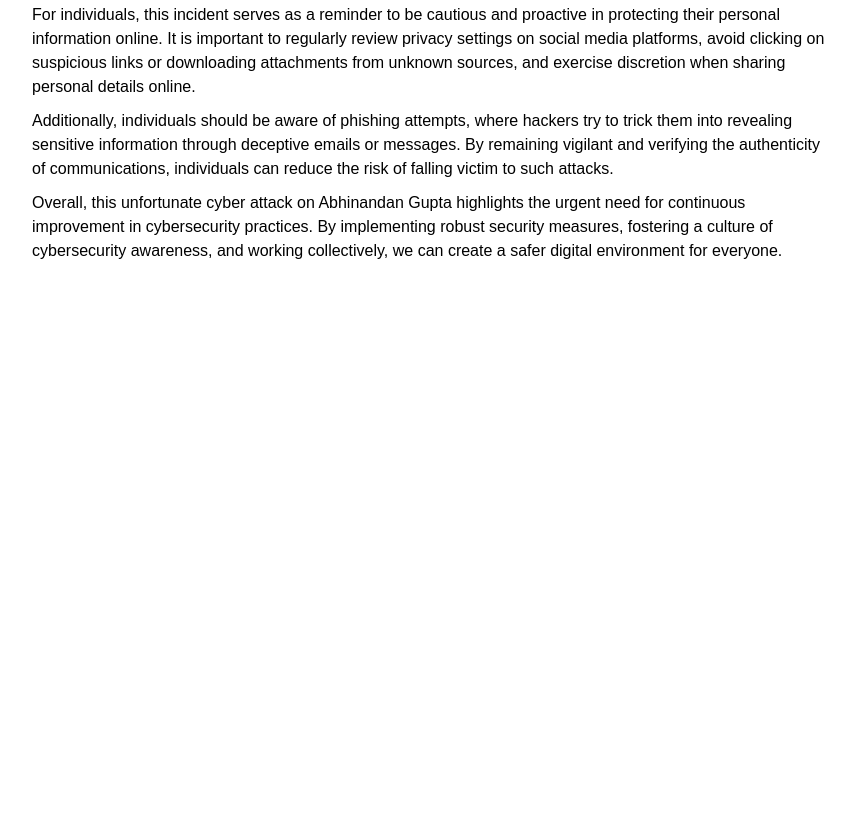
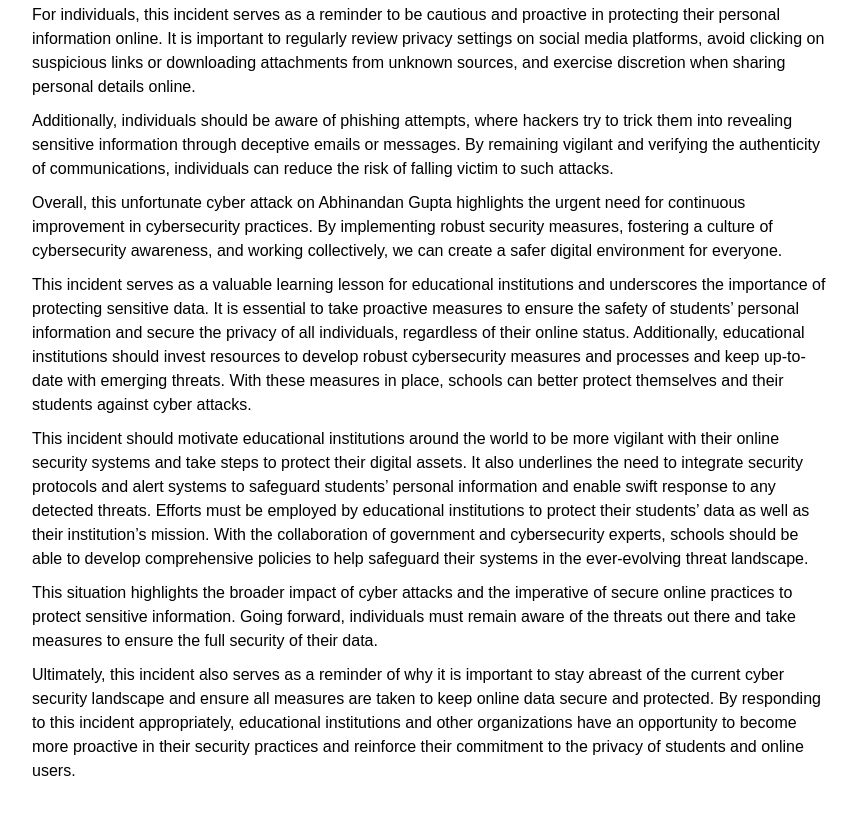
Before and after one commit to Satak-Studios/CyberSecurityTesting, a website: page public/index.html in a window 1280 px wide. Shown: the part 827-1640 px from the top of the page, without its empty margins (208-1065 px from the left). Before the commit the page ends 1120 px from the top, so only its background shows below. Drawn offline with Linux system fonts and the light colour scheme; no server answers.

Commit message:
Update index.html

```diff
--- a/public/index.html
+++ b/public/index.html
@@ -72,6 +72,15 @@
     <p>Additionally, individuals should be aware of phishing attempts, where hackers try to trick them into revealing sensitive information through deceptive emails or messages. By remaining vigilant and verifying the authenticity of communications, individuals can reduce the risk of falling victim to such attacks.</p>
 
     <p>Overall, this unfortunate cyber attack on Abhinandan Gupta highlights the urgent need for continuous improvement in cybersecurity practices. By implementing robust security measures, fostering a culture of cybersecurity awareness, and working collectively, we can create a safer digital environment for everyone.</p>
+
+    <p>This incident serves as a valuable learning lesson for educational institutions and underscores the importance of protecting sensitive data. It is essential to take proactive measures to ensure the safety of students’ personal information and secure the privacy of all individuals, regardless of their online status. Additionally, educational institutions should invest resources to develop robust cybersecurity measures and processes and keep up-to-date with emerging threats. With these measures in place, schools can better protect themselves and their students against cyber attacks.</p>
+
+    <p>This incident should motivate educational institutions around the world to be more vigilant with their online security systems and take steps to protect their digital assets. It also underlines the need to integrate security protocols and alert systems to safeguard students’ personal information and enable swift response to any detected threats. Efforts must be employed by educational institutions to protect their students’ data as well as their institution’s mission. With the collaboration of government and cybersecurity experts, schools should be able to develop comprehensive policies to help safeguard their systems in the ever-evolving threat landscape.</p>
+
+    <p>This situation highlights the broader impact of cyber attacks and the imperative of secure online practices to protect sensitive information. Going forward, individuals must remain aware of the threats out there and take measures to ensure the full security of their data.</p>
+
+    <p>Ultimately, this incident also serves as a reminder of why it is important to stay abreast of the current cyber security landscape and ensure all measures are taken to keep online data secure and protected. By responding to this incident appropriately, educational institutions and other organizations have an opportunity to become more proactive in their security practices and reinforce their commitment to the privacy of students and online users.</p>
+
   </div>
 </body>
 </html>
```
